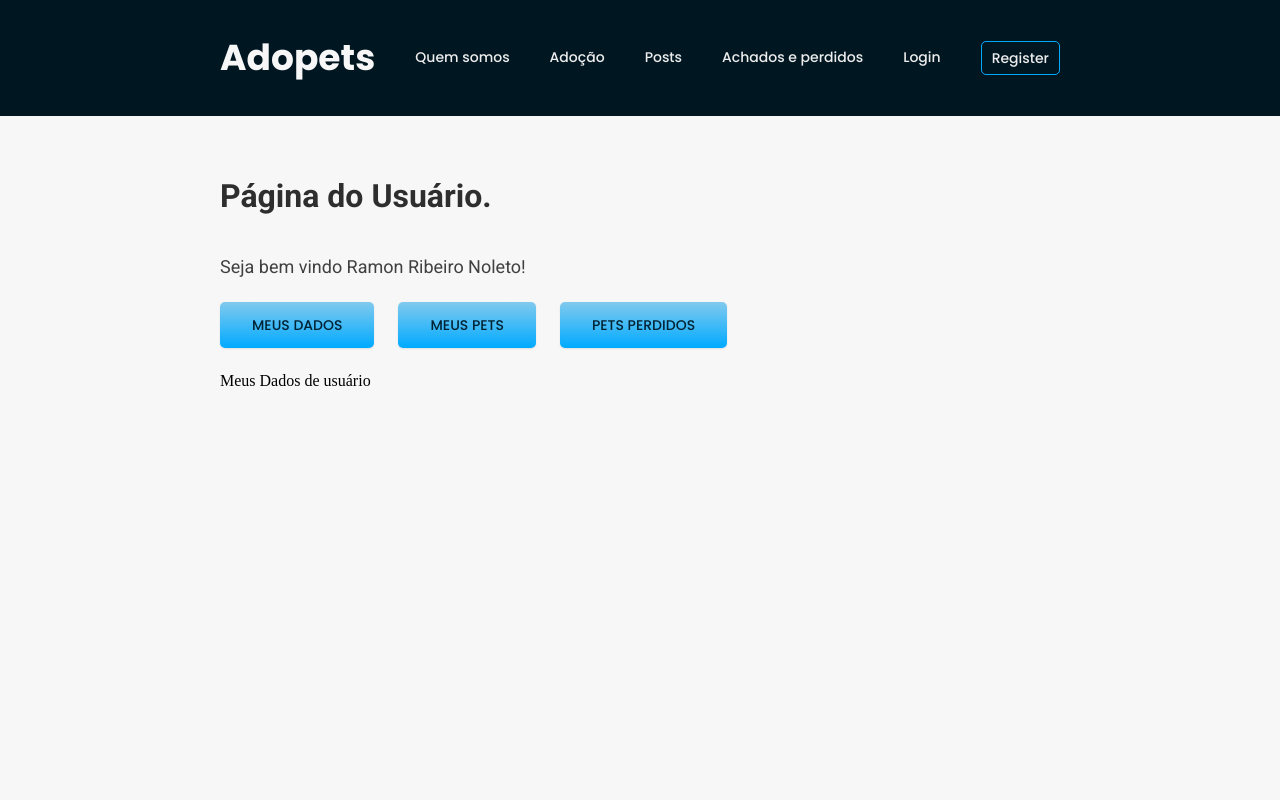
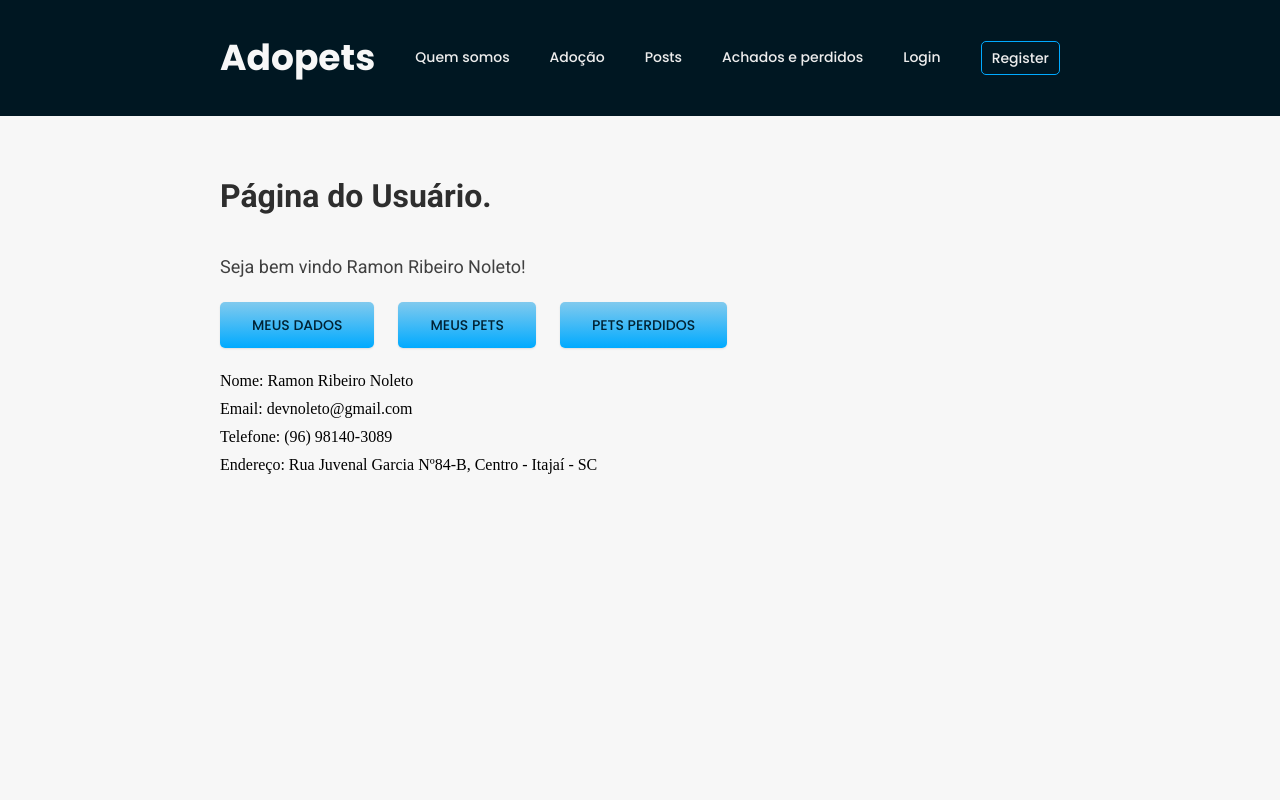
Before and after one commit to RNoleto/Adopets-APP, a Vue app: page /userpage in a window 1280 px wide. Both pictures are taken after a click on the button "MEUS DADOS". Shown: the top 800 px of the page. Built offline with nearby package versions, Linux system fonts and the light colour scheme; what @ckeditor/ckeditor5-vue would draw is missing.

Commit message:
UserPage
Ajuste de layout e organização da div de conteudos

```diff
--- a/src/components/PetCard.vue
+++ b/src/components/PetCard.vue
@@ -2,9 +2,11 @@
     <div class="container">
         <h3 class="title">Meus Pets</h3>
         <div class="count">
-            <p class="text">Total de pets {{ totalAnimals }}</p>
-            <div v-for="(count, specie) in speciesCount" :key="specie">
-                <p class="text">{{ specie }} : {{ count }}</p>
+            <p class="text count_total">Total de pets: {{ totalAnimals }}</p>
+            <div class="count_species">
+                <div v-for="(count, specie) in speciesCount" :key="specie" class="specie" >
+                    <p class="text">{{ specie }}: {{ count }}</p>
+                </div>
             </div>
         </div>
         <div class="pets">
@@ -103,13 +105,33 @@ export default {
 <style lang="scss" scoped>
 .container{
     .title{
+            font: 600 34px/42px var(--title-font);
             color: var(--p6);
         }
     .count{
-        background-color: var(--c5);
-        border-radius: 10px;
-        padding: 10px;
+        width: 100%;
         margin: 10px 0px;
+
+        &_total{
+            width: max-content;
+            padding: 10px 20px;
+            border: 1px solid var(--p2);
+            background-color: var(--p1);
+            border-radius: 5px;
+            color: var(--c1);
+        }
+
+        .count_species{
+            display: flex;
+            gap: 12px;
+            .specie{
+                margin-top: 10px;
+                border: 1px solid var(--p2);
+                padding: 10px 20px;
+                border-radius: 5px;
+                color: var(--p5);
+            }
+        }
     }
     .pets{
         display: flex;
--- a/src/pages/UserPage.vue
+++ b/src/pages/UserPage.vue
@@ -9,12 +9,15 @@
             <li><button @click="setActiveView('myPets')">Meus Pets</button></li>
             <li><button @click="setActiveView('lostPets')">Pets Perdidos</button></li>
         </ul>
-         <div class="conteudo">
-            <div v-if="activeView === 'myInfos'">
-                <p>Meus Dados de usuário</p>
+        <div class="infos">
+            <div v-if="activeView === 'myInfos'" class="myInfos">
+                <p>Nome: {{ user.name }}</p>
+                <p>Email: {{ user.email }}</p>
+                <p>Telefone: {{ user.telefone }}</p>
+                <p>Endereço: {{ user.endereco }}</p>
             </div>
             <div v-if="activeView === 'myPets'">
-                <PetCard/>
+                <PetCard />
             </div>
             <div v-if="activeView === 'lostPets'">
                 <p>Pets Perdidos</p>
@@ -25,21 +28,24 @@
 
 <script>
 import PetCard from '../components/PetCard.vue';
-export default{
-    components:{
+export default {
+    components: {
         PetCard,
     },
-    data(){
-        return{
-            user:{
+    data() {
+        return {
+            user: {
                 id: 1,
                 name: "Ramon Ribeiro Noleto",
+                email: "devnoleto@gmail.com",
+                telefone: "(96) 98140-3089",
+                endereco: "Rua Juvenal Garcia Nº84-B, Centro - Itajaí - SC",
             },
             activeView: 'dados',
         };
     },
     methods: {
-        setActiveView(view){
+        setActiveView(view) {
             this.activeView = view;
         }
     }
@@ -47,31 +53,47 @@ export default{
 </script>
 
 <style lang="scss" scoped>
-.content{
+.content {
     height: 100vh; //Temporario
-    .title{
-        font: 600 32px/40px var(--body-font) ;
+
+    .title {
+        font: 600 32px/40px var(--body-font);
         color: var(--c10);
     }
-    .user{
+
+    .user {
         margin-top: 24px;
-        .text_body{
+
+        .text_body {
             color: var(--c9);
         }
     }
-    .menu{
+
+    .menu {
         width: 100%;
         display: flex;
         flex-wrap: wrap;
         gap: 24px;
-        li{
-            button{
+
+        li {
+            button {
                 font: 500 14px/14px var(--title-font);
             }
         }
     }
-    .conteudo{
+
+    .infos {
         margin-top: 24px;
+
+        .myInfos {
+            display: flex;
+            flex-wrap: wrap;
+            gap: 10px;
+
+            p {
+                width: 100%;
+            }
+        }
     }
 }
 </style>
--- a/src/style.scss
+++ b/src/style.scss
@@ -42,6 +42,9 @@ a {
   --p4: #003366;
   --p5: #002233;
   --p6: #001722;
+
+  //Gradiente
+  --gradient: linear-gradient(to bottom, #81CAEE 0%, #00AAFF 100%);
 
   // fonts
   --logo-font-size: 36px;
```
Lines whose indentation alone changed are shown as unchanged.
